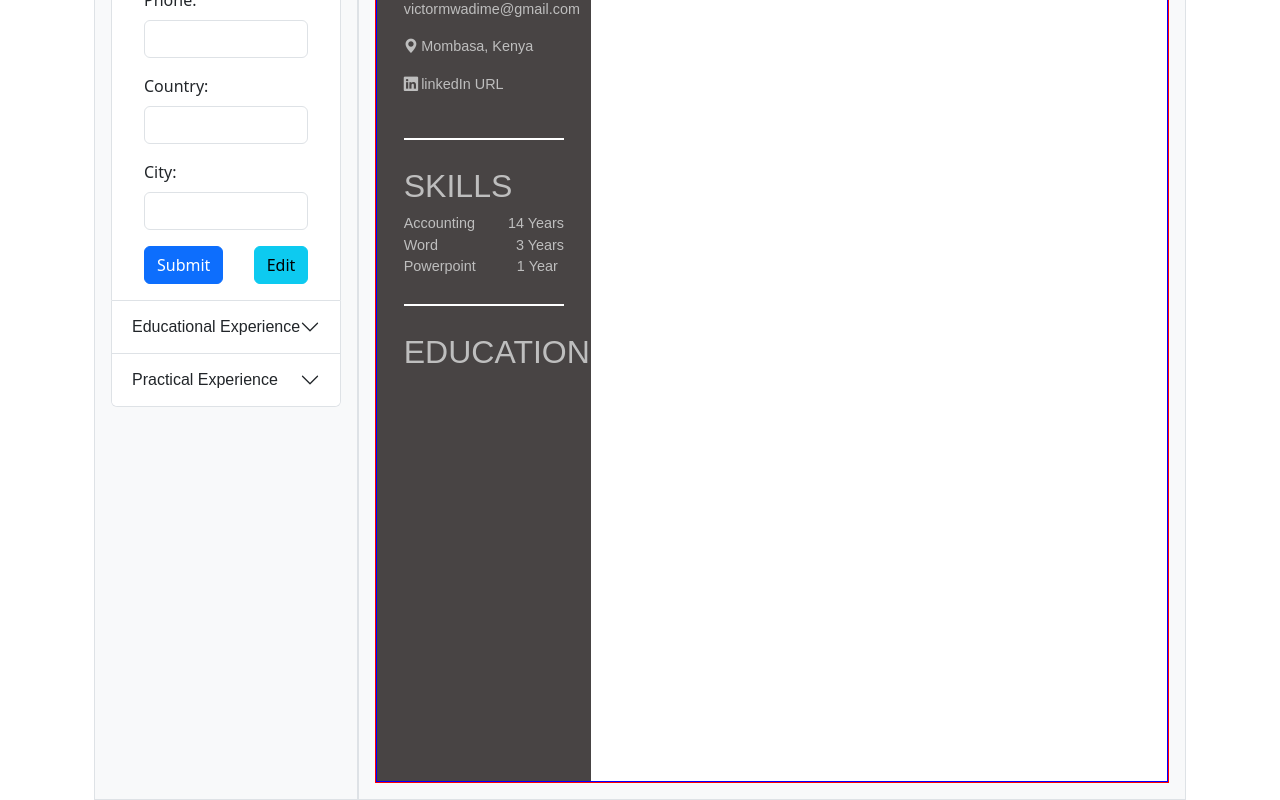
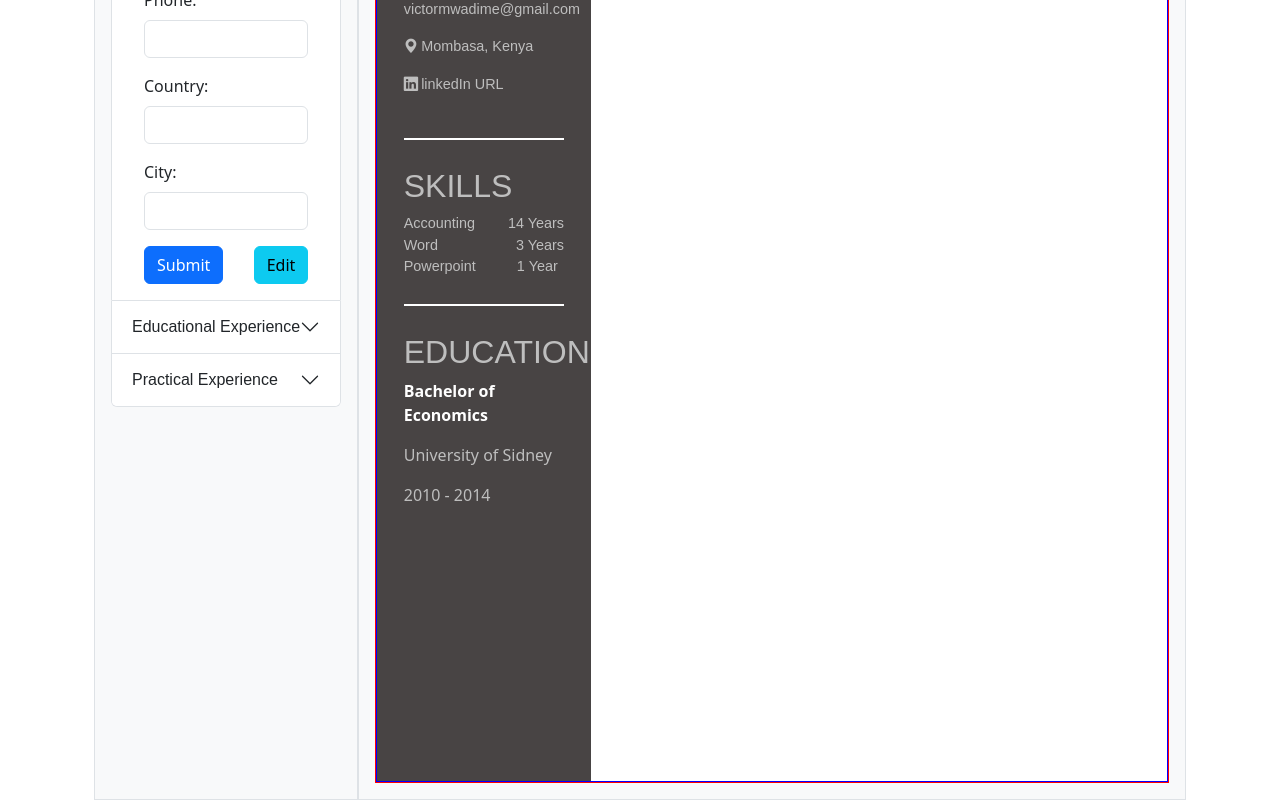
Before and after one commit to MwVc/cv-application, a React (Vite) app: page / in a window 1280 px wide. Shown: the part 560-1360 px from the top of the page. Built offline with nearby package versions, Linux system fonts and the light colour scheme.

Commit message:
Create education section in resume

```diff
--- a/src/components/Resume/Resume.css
+++ b/src/components/Resume/Resume.css
@@ -113,3 +113,11 @@ img {
   width: 0.6cm;
   margin-right: 0.1cm;
 }
+
+.bolded {
+  font-weight: bold;
+}
+
+.white {
+  color: white;
+}
--- a/src/components/Resume/Resume.jsx
+++ b/src/components/Resume/Resume.jsx
@@ -69,6 +69,11 @@ export default function Resume({ person }) {
             </div>
             <div className="item">
               <h2>EDUCATION</h2>
+              <div className="smallText">
+                <p className="bolded white">Bachelor of Economics</p>
+                <p>University of Sidney</p>
+                <p>2010 - 2014</p>
+              </div>
             </div>
           </div>
         </div>
```
